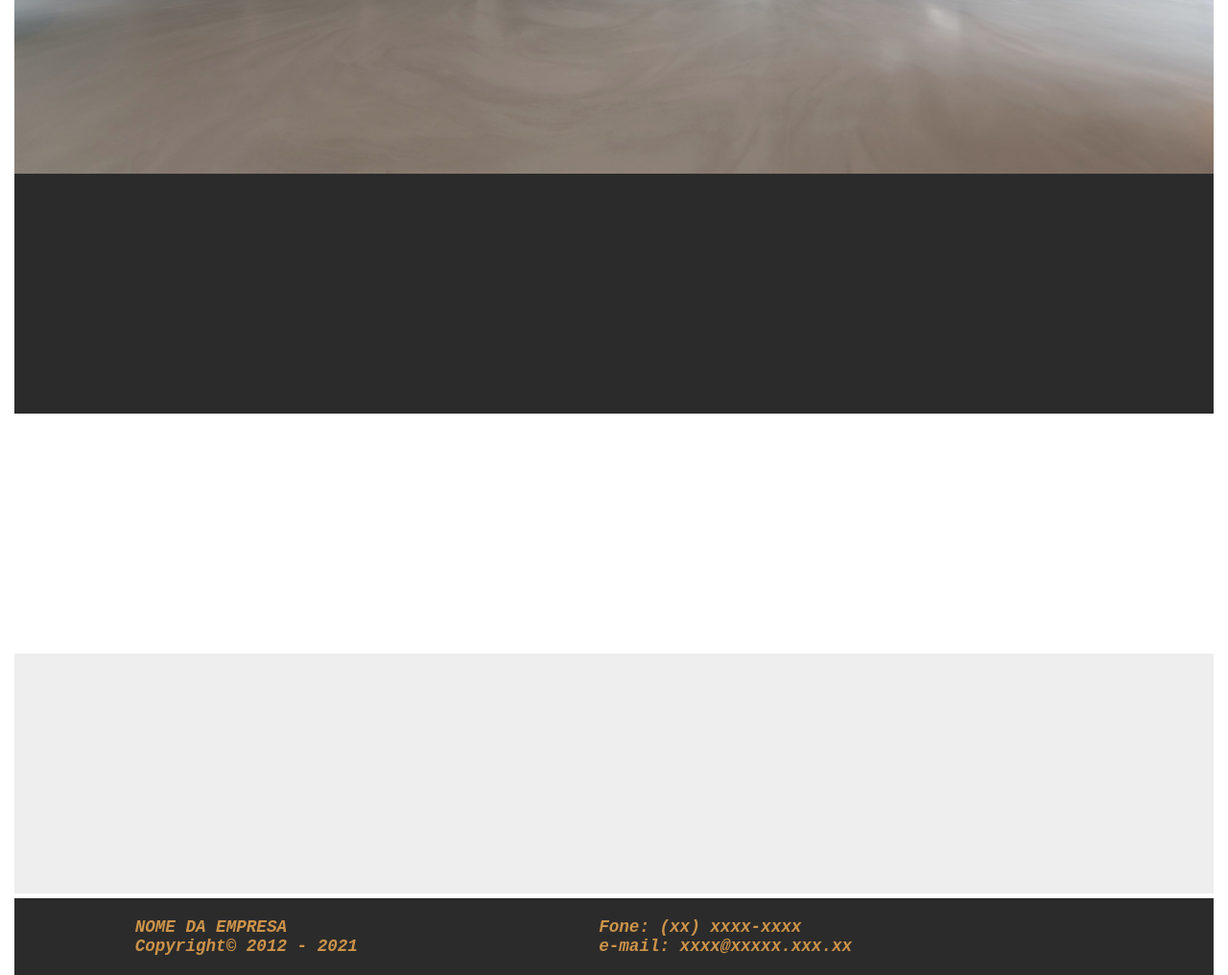
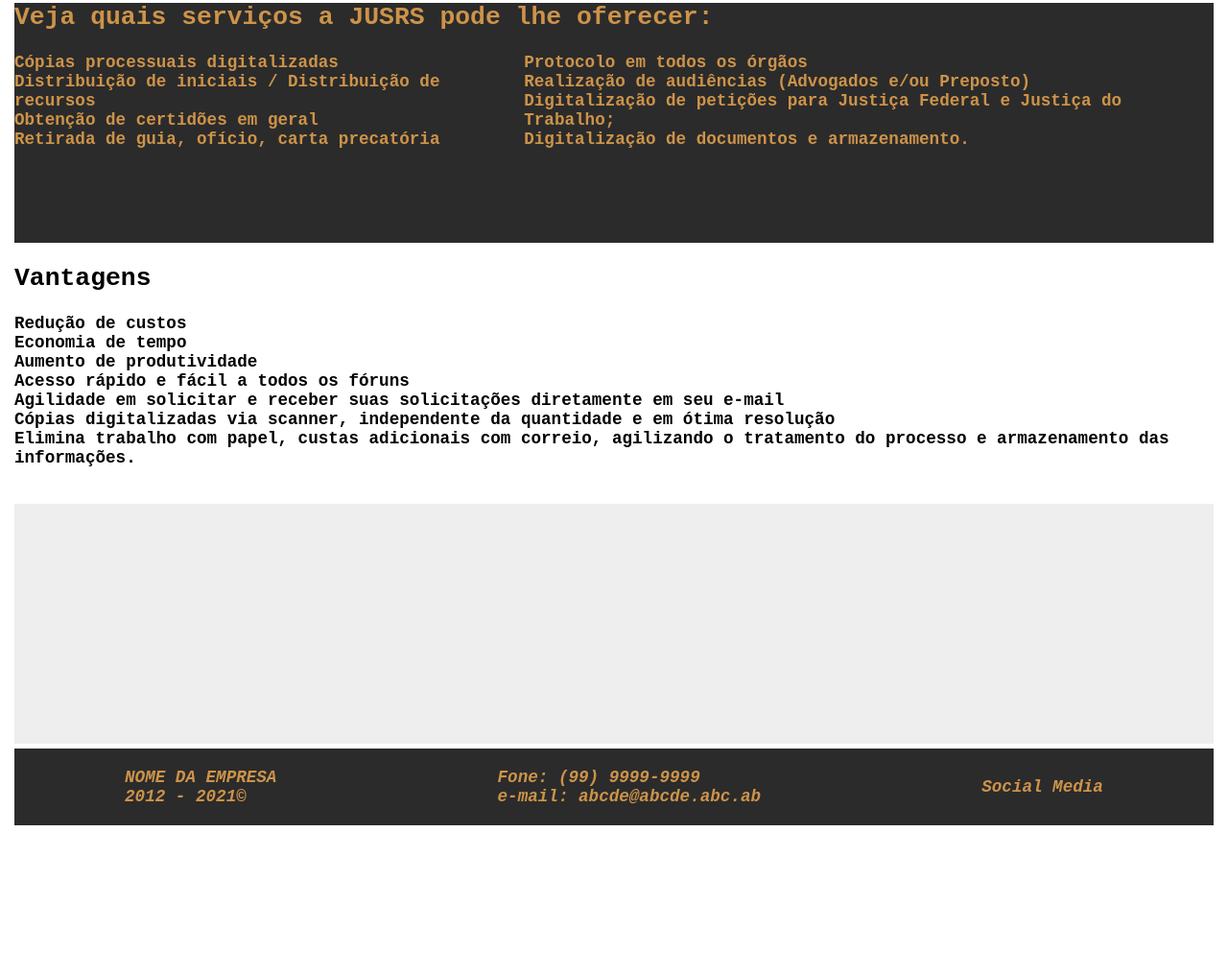
Before and after one commit to rodrigoalmeidagit/jusrs-page, a plain HTML site: page sitejusrs/index.htm in a window 1280 px wide. Shown: the part 504-1520 px from the top of the page at 96% size. After the commit the page ends 1364 px from the top, so only its background shows below. Drawn offline with Linux system fonts and the light colour scheme.

Commit message:
updated index and css content

```diff
--- a/sitejusrs/css/style.css
+++ b/sitejusrs/css/style.css
@@ -39,18 +39,29 @@ a {
     margin-top: 5px;
     display: flex;
     justify-content: center;
-    max-height: 600px;
+    max-height: 400px;
 }
 .section img {
     max-width: 100%;
 }
 
-.section1 {
+.main-services {
     background:#2b2b2b;
     height: 250px;
+    color: #cd9349;
 }
 
-.section2 {
+.main-services h2 {
+    display: flex;
+    justify-items: center;
+}
+
+.services {
+    display: flex;
+
+}
+
+.vantages {
     background:white;
     height: 250px;
 
@@ -61,7 +72,7 @@ a {
 
 }
 
-.teste {
+.main-address {
     display: flex;
     justify-content: space-around;
     margin-top: 5px;
@@ -71,7 +82,7 @@ a {
     align-items: center;
 }
 
-.teste2 {
+.phone {
     justify-items: right;
 }
 /* .empresa {
@@ -83,3 +94,7 @@ a {
     flex-direction: column;
     height: 80px;
 } */
+
+.social-media {
+    color: #cd9349;
+}
--- a/sitejusrs/index.htm
+++ b/sitejusrs/index.htm
@@ -28,28 +28,54 @@
         <img src="./img/capa.jpeg" alt="">
     </section>
 
-    <section class="section1">
+    <section class="main-services">
+        <h2>Veja quais serviços a JUSRS pode lhe oferecer:</h2>
+        <div class="services">
+            <div>
+                <ul>
+                    <li>Cópias processuais digitalizadas</li>
+                    <li>Distribuição de iniciais / Distribuição de recursos</li>
+                    <li>Obtenção de certidões em geral</li>
+                    <li>Retirada de guia, ofício, carta precatória</li>
+                </ul>
+            </div>
+            <div>
+                <ul>
+                    <li>Protocolo em todos os órgãos</li>
+                    <li>Realização de audiências (Advogados e/ou Preposto)</li>
+                    <li>Digitalização de petições para Justiça Federal e Justiça do Trabalho;</li>
+                    <li>Digitalização de documentos e armazenamento.</li>
+                </ul>
+            </div>
+        </div>
     </section>
 
-    <section class="section2">
+    <section class="vantages">
+        <h2>Vantagens</h2>
+        <li>Redução de custos</li>
+        <li>Economia de tempo</li>
+        <li>Aumento de produtividade</li>
+        <li>Acesso rápido e fácil a todos os fóruns</li>
+        <li>Agilidade em solicitar e receber suas solicitações diretamente em seu e-mail</li>
+        <li>Cópias digitalizadas via scanner, independente da quantidade e em ótima resolução</li>
+        <li>Elimina trabalho com papel, custas adicionais com correio, agilizando o tratamento do processo e armazenamento das informações.</li>
     </section>
 
     <section class="section3">
     </section>
 
-    <footer>
-        <address class="teste">
-            <div class="empresa">
+    <footer class="main-footer">
+        <address class="main-address">
+            <div class="company">
                 <p>NOME DA EMPRESA</p>
-                <p>Copyright&copy;&nbsp;2012&nbsp;-&nbsp;2021</p>
+                <p>2012&nbsp;-&nbsp;2021&copy;</p>
             </div>
-            <div class="contatos">
-                <p class="teste2">Fone: (xx) xxxx-xxxx</p>
-                <p>e-mail: xxxx@xxxxx.xxx.xx</p>
+            <div class="contact">
+                <p class="phone">Fone: (99) 9999-9999</p>
+                <p>e-mail: abcde@abcde.abc.ab</p>
             </div>
-            <div class="redesocial">
-
-
+            <div class="social-media">
+                Social Media
             </div>
         </address>
     </footer>
```
